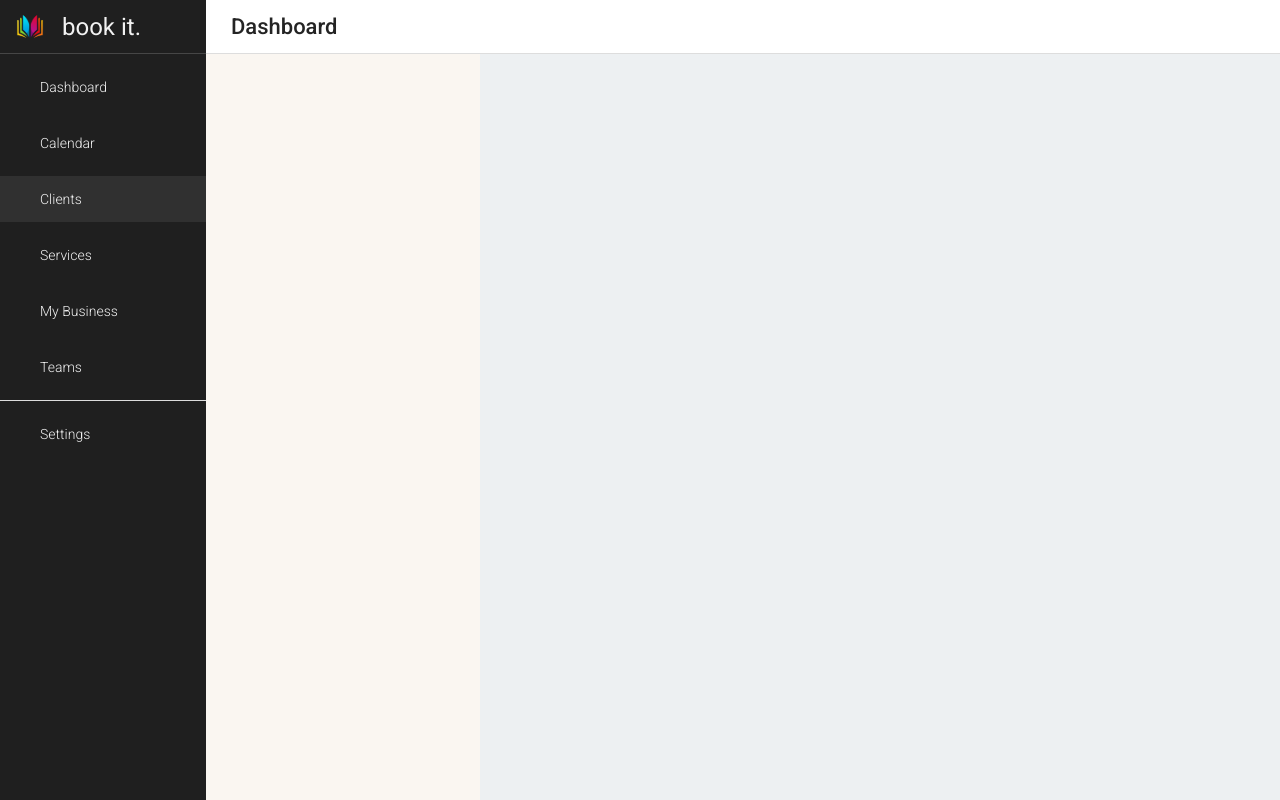
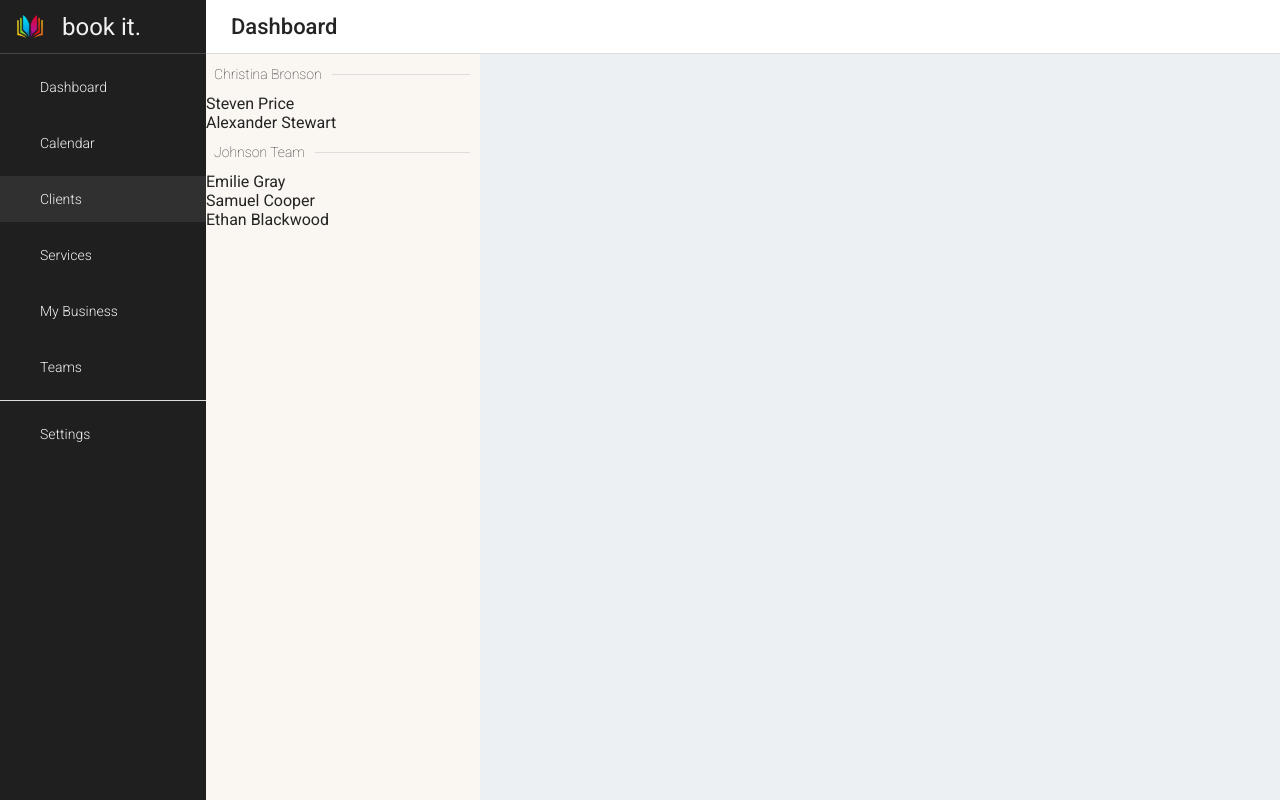
Before and after one commit to ryanhartwig/bookeasy, a Next.js app in the folder next/: page /clients in a window 1280 px wide. Built offline with nearby package versions, Linux system fonts and the light colour scheme.

Commit message:
Display clients under team

```diff
--- a/next/src/app/clients/clients.tsx
+++ b/next/src/app/clients/clients.tsx
@@ -4,17 +4,28 @@ import { SectionLabel } from '@/components/UI/SectionLabel';
 import { useEffect, useMemo, useState } from 'react';
 import styles from './page.module.scss';
 import { sample_clients } from '@/utility/sample_data/sample_clients';
-
+import { sample_businesses } from '@/utility/sample_data/sample_businesses';
 
 export const Clients = () => {
 
-  const teams = useMemo<Set<string>>(() => new Set(sample_clients.map(c => c.team)), []);
   const [query, setQuery] = useState<string>('');
-
 
   return (
     <div className={styles.clients}>
+      {sample_businesses.map(b => {
+        const clients = sample_clients.filter(c => c.business_id === b.id);
 
+        return (
+          <div key={b.id} className={styles.client_team}>
+            <SectionLabel label={b.name} style={{marginLeft: 8}} />
+            {clients.map(c => (
+              <div key={c.id} className={styles.client}>
+                <p>{c.name}</p>
+              </div>
+            ))}
+          </div>
+        )
+      })}
     </div>
   )
 }
--- a/next/src/utility/sample_data/sample_clients.ts
+++ b/next/src/utility/sample_data/sample_clients.ts
@@ -17,7 +17,7 @@ export const sample_clients: Client[] = [{
   business_id: 'johnsonteam',
   details: {
     notes: 'Cannot do full appointments, modified rate to accomodate for this',
-  }
+  },
 }, {
   id: 'samuelcooper',
   name: 'Samuel Cooper',
```
